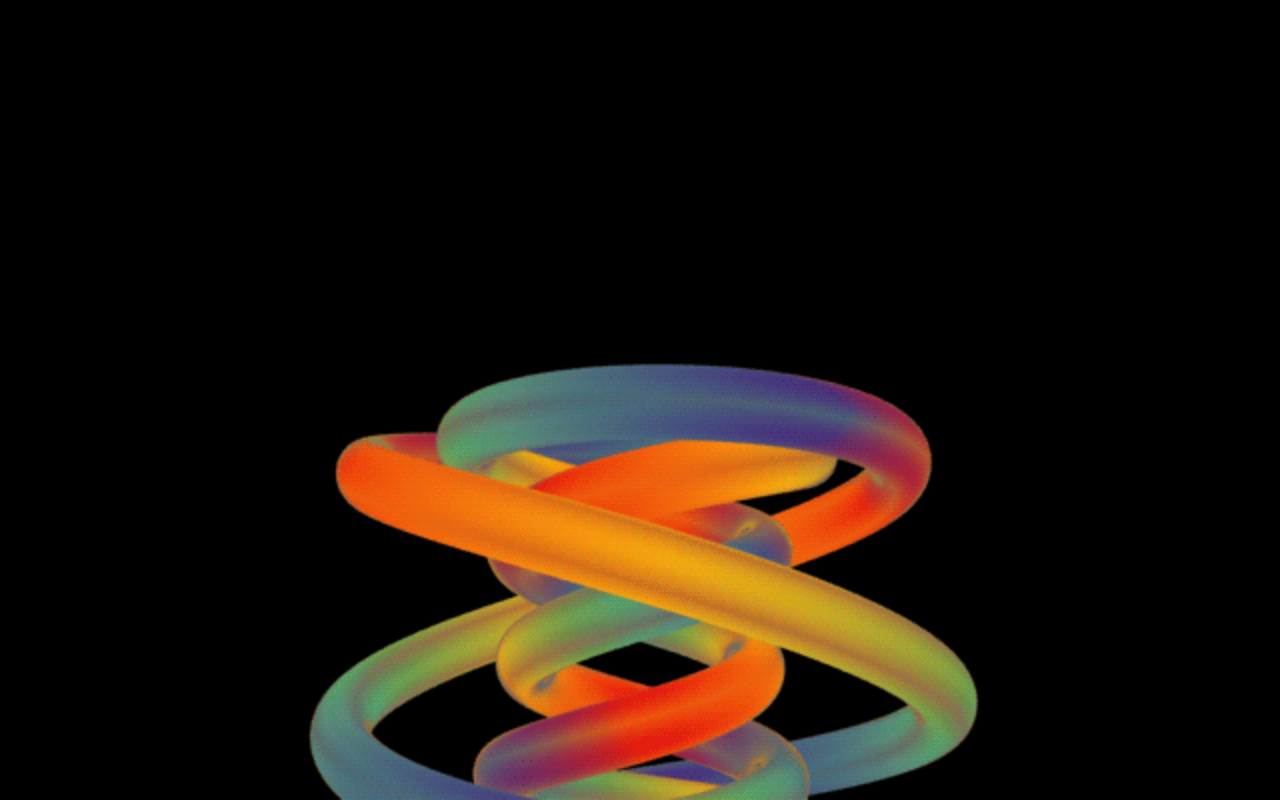
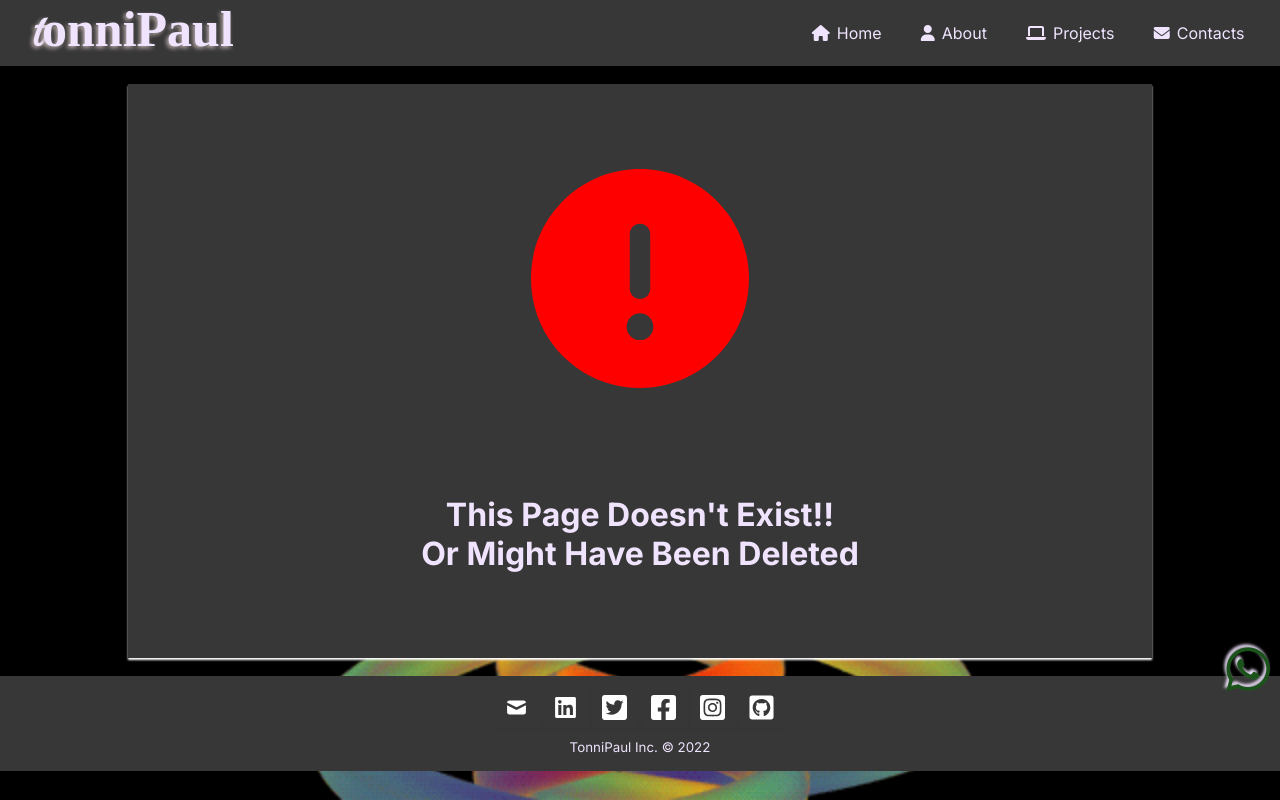
Before and after one commit to TonniPaul/contact, a React (Create React App) app: page /whatsapp in a window 1280 px wide. Before the commit this address had no page. Built offline with nearby package versions, Linux system fonts and the light colour scheme; a web font is replaced by a local one.

Commit message:
Added an invalid page

```diff
--- a/package.json
+++ b/package.json
@@ -8,8 +8,10 @@
     "@testing-library/user-event": "^13.5.0",
     "react": "^18.2.0",
     "react-dom": "^18.2.0",
+    "react-icons": "^4.4.0",
     "react-router-dom": "^6.3.0",
     "react-scripts": "5.0.1",
+    "styled-components": "^5.3.5",
     "web-vitals": "^2.1.4"
   },
   "scripts": {
--- /dev/null
+++ b/src/Invalidpage.js
@@ -0,0 +1,9 @@
+import invalidimg from './images/danger.svg'
+export default function Invalidpage(){
+   return (
+         <div className="invalid myabout">
+            <img src={ invalidimg } alt='invalid img' className='invalid--img'/>
+            <h1> this page doesn't exist!!<br/> or might have been deleted</h1>
+         </div>
+   );
+}
--- a/src/index.css
+++ b/src/index.css
@@ -26,6 +26,24 @@ body{
 }
 .myabout{
   margin: 20px auto;
+}
+/* ======== INVALID PAGE DESIGN====== */
+.invalid{
+  width: 80%;
+  height: 71.8vh;
+  margin: 18px auto;
+  display: grid;
+  justify-content: center;
+  align-items: center;
+  background: var(--primary);
+  box-shadow: var(--shadow);
+  padding: 2rem;
+  text-align: center;
+  text-transform: capitalize;
+}
+.invalid--img{
+  width: 50%;
+  margin: auto;
 }
 
 .hero-body{
--- a/src/index.js
+++ b/src/index.js
@@ -8,6 +8,7 @@ import Nav from './components/Nav';
 import { MyAbout } from './components/About';
 import Projects from './components/Projects';
 import Footer from './components/Footer';
+import Invalidpage from './Invalidpage';
 
 const root = ReactDOM.createRoot(document.getElementById('root'));
 root.render(
@@ -35,8 +36,18 @@ root.render(
             <Nav />
             <Projects/>
             <Footer/>
-          </>
+      </>
       } />
+      <Route path="*"
+      element={
+      <>
+            <Nav />
+            <Invalidpage />
+            <Footer/>
+      </>
+      }
+    />
+
     </Routes>
   </BrowserRouter>
 
```
Also changed, not shown: src/images/danger.svg (added), 1 other file (tests, documents, lock files or other folders).
